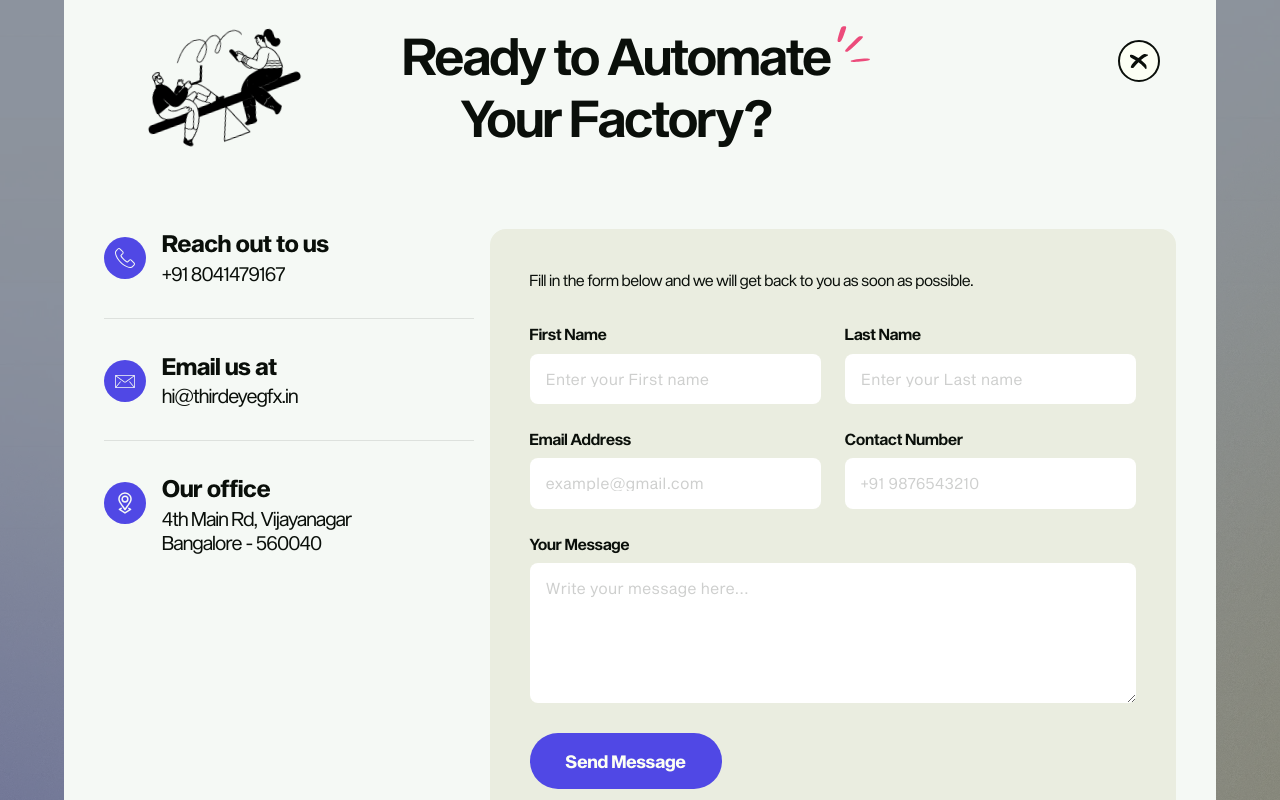
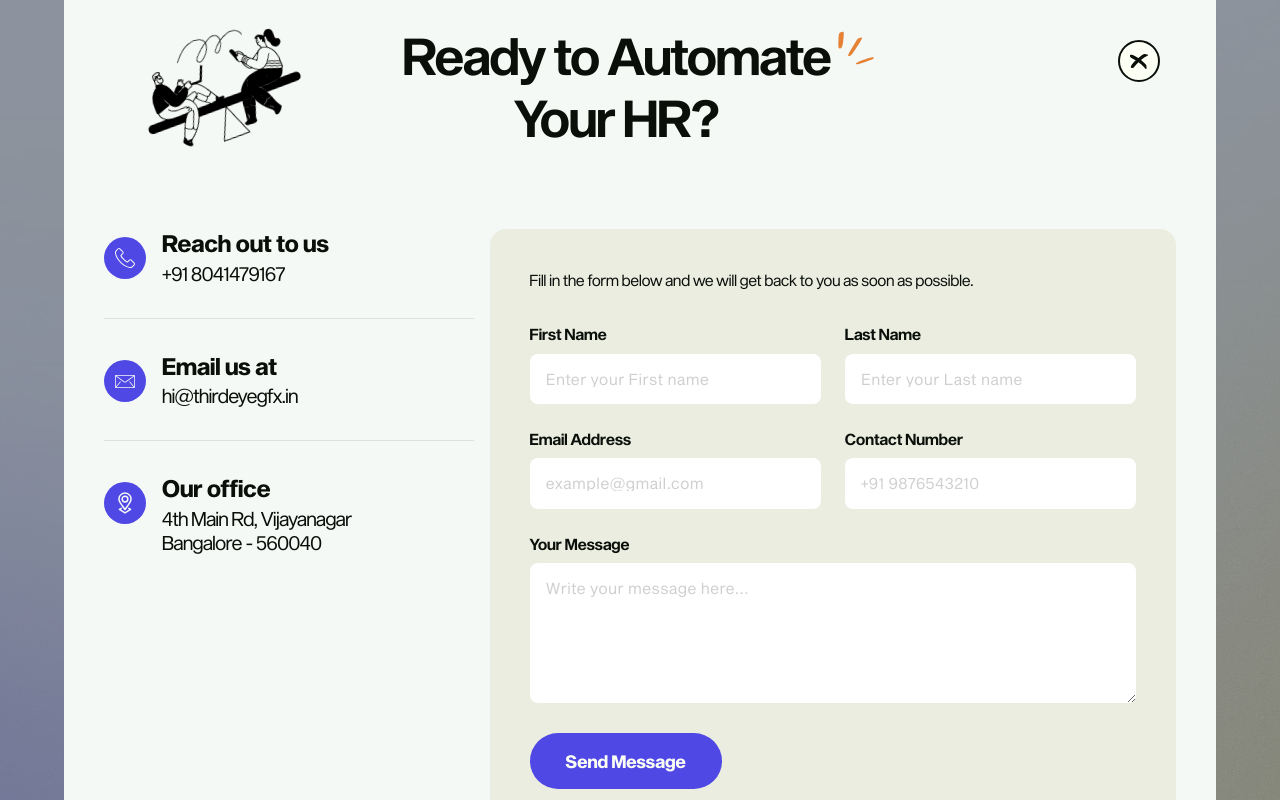
Before and after one commit to abhinaba900/hrms-landing-page, a Next.js app: page / in a window 1280 px wide. Both pictures are taken after a click on the button "Get in touch". Shown: the top 800 px of the page. Built offline with nearby package versions, Linux system fonts and the light colour scheme.

Commit message:
done and fixed

```diff
--- a/app/global.css
+++ b/app/global.css
@@ -182,11 +182,11 @@ rect {
 
     --sidebar-ring: 217.2 91.2% 59.8%;
     --font-family-sequel-sans-book: "Sequel Sans Book", sans-serif;
-    --font-family-sequel-sans-book-display: "Sequel Sans Book Display";
+    --font-family-sequel-sans-book-display: "Sequel Sans Book Display", sans-serif;
     --font-family-sequel-sans-medium: "Sequel Sans Medium", sans-serif;
-    --font-family-sequel-sans-random-display: "Sequel Sans Random Display";
-    --font-family-sequel-sans-roman-display: "Sequel Sans Roman Display";
-    --font-family-sequel-sans-light-display: "Sequel Sans Light Display";
+    --font-family-sequel-sans-random-display: "Sequel Sans Random Display", sans-serif;
+    --font-family-sequel-sans-roman-display: "Sequel Sans Roman Display", sans-serif;
+    --font-family-sequel-sans-light-display: "Sequel Sans Light Display", sans-serif;
     --font-family-sequel-sans-bold-head: "Sequel Sans Bold Head", sans-serif;
     --font-family-sequel-sans-book-head: "Sequel Sans Book Head", sans-serif;
     --font-family-sequel-sans-medium-head:
@@ -924,6 +924,13 @@ rect {
   text-align: center;
 }
 
+.video-section-subtext-text-in-inventory-management {
+    font-size: 1.25rem;
+    line-height: 140%;
+    font-family: var(--font-family-sequel-sans-book-display) !important;
+    font-weight: 405 !important;
+  }
+
 @media (max-width: 767px) {
   .heading-section-title-in-inventory-management {
     font-size: 1.5rem; /* 24px */
--- a/app/pages/Index.tsx
+++ b/app/pages/Index.tsx
@@ -348,42 +348,15 @@ export default function Index() {
                     />
                   </div>
                   <h1 className="text-3xl ready-to-automate-your-factory-heading md:text-4xl lg:text-[52px] font-[420] leading-[120%] tracking-[-0.02em] text-brand-text text-center mb-8 md:mb-12 lg:mb-[5rem]">
-                    Ready to Automate <br /> Your Factory?
+                    Ready to Automate <br /> Your HR?
                   </h1>
 
                   <div className=" hidden lg:block">
-                    <svg
-                      width="47"
-                      height="45"
-                      viewBox="0 0 57 55"
-                      fill="none"
-                      xmlns="http://www.w3.org/2000/svg"
-                    >
-                      <g clipPath="url(#clip0_117_1359)">
-                        <path
-                          d="M23.7817 45.3332C23.6997 46.5596 26.5012 46.6664 35.7184 45.8266C45.4748 44.9311 47.5952 44.3762 47.1893 42.96C46.6073 41.0192 23.9651 43.3531 23.7817 45.3332Z"
-                          fill="#EC4B7B"
-                        />
-                        <path
-                          d="M16.3162 2.60838C12.66 2.62667 12.1928 3.25857 9.84483 11.3322C7.41106 19.6685 7.26189 21.2782 8.77934 21.8652C11.5352 22.9181 12.884 20.9178 16.4063 10.7572C19.0006 3.25944 19.0149 2.59484 16.3162 2.60838Z"
-                          fill="#EC4B7B"
-                        />
-                        <path
-                          d="M36.6279 15.0366C34.0012 15.0166 33.0466 15.5477 29.9626 18.7012C20.8497 28.0908 13.6019 34.0711 18.7158 34.0067C20.8032 33.9947 22.6758 32.4249 33.6972 21.798C39.7624 15.8945 40.142 15.0865 36.6279 15.0366Z"
-                          fill="#EC4B7B"
-                        />
-                      </g>
-                      <defs>
-                        <clipPath id="clip0_117_1359">
-                          <rect
-                            width="47.1837"
-                            height="44.6812"
-                            fill="white"
-                            transform="translate(10.5689) rotate(13.6824)"
-                          />
-                        </clipPath>
-                      </defs>
-                    </svg>
+                    <img
+                      src="assets/still-using-spradesheets-3-section-icon.svg"
+                      alt=" section icon"
+                      className="w-[47px] h-[47px]"
+                    />
                   </div>
                 </div>
 
--- a/components/ui/HowItWorks.tsx
+++ b/components/ui/HowItWorks.tsx
@@ -37,9 +37,9 @@ export default function HowItWorks() {
         <h2 className="text-3xl md:text-[52px] spradesheet-usage-text-in-inventory-management leading-[1.2] font-['Sequel_Sans'] font-normal text-brand-dark tracking-[-1.04px] mb-4 text-center">
           How it Works
         </h2>
-        <p className="text-lg md:text-[20px] video-section-subtext-text-in-inventory-management font-['Sequel_Sans'] font-[405] text-brand-dark text-center mb-12 md:mb-20 tracking-wide">
+        <span className="text-lg md:text-[20px] video-section-subtext-text-in-inventory-management  text-center mb-12 md:mb-20 ">
           Simple. Fast. Powerful.
-        </p>
+        </span>
 
         <div className="w-full flex flex-col lg:flex-row items-center lg:items-start justify-between gap-12 lg:gap-4 relative">
           {steps.map((step, index) => (
```
